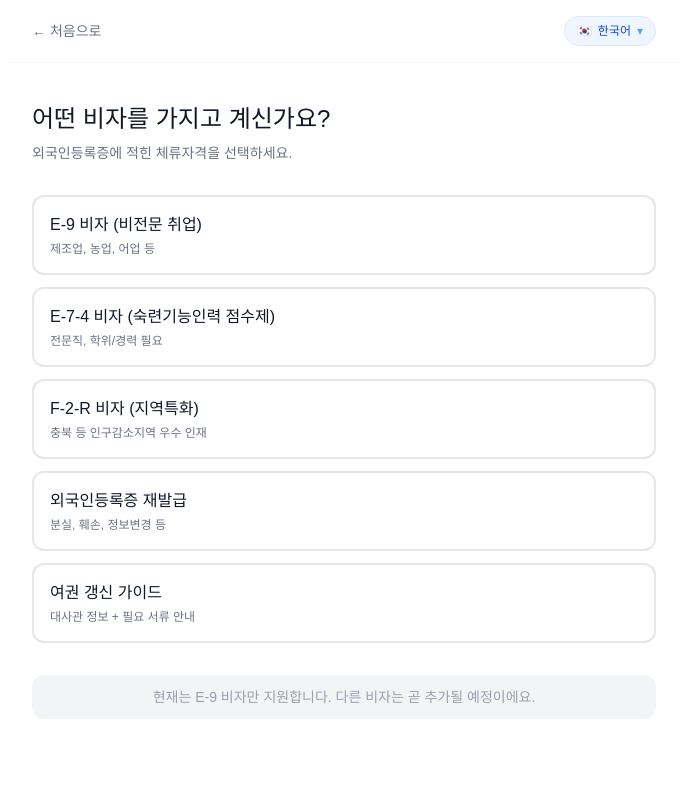
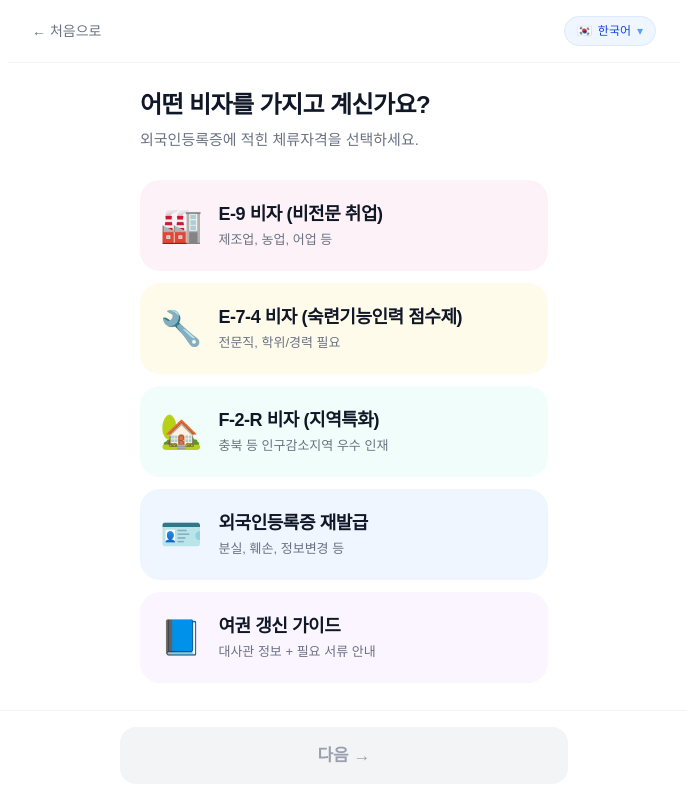
Before and after one commit to leesoyeol1213-glitch/immigration-helper, a Next.js app: page /start in a window 1280 px wide. Shown: the whole page, without its empty margins (296-983 px from the left). Built offline with nearby package versions, Linux system fonts and the light colour scheme.

Commit message:
design: /start 비자 선택 컨셉 C 적용 (큰 카드 + 파스텔 아이콘 + 하단 고정 버튼)

```diff
--- a/app/start/page.tsx
+++ b/app/start/page.tsx
@@ -10,67 +10,74 @@ export default function StartPage() {
   const [visa, setVisa] = useState<string>("");
 
   const visaOptions = [
-  { value: "E-9", label: TEXTS.visaE9Label[lang], desc: TEXTS.visaE9Desc[lang] },
-  { value: "E-7-4", label: TEXTS.visaE7Label[lang], desc: TEXTS.visaE7Desc[lang] },
-  { value: "F-2-R", label: TEXTS.visaF2RLabel[lang], desc: TEXTS.visaF2RDesc[lang] },
-  { value: "reissue", label: TEXTS.reissueLabel[lang], desc: TEXTS.reissueDesc[lang] },
-  { value: "passport", label: TEXTS.passportLabel[lang], desc: TEXTS.passportDesc[lang] },
+    { value: "E-9", label: TEXTS.visaE9Label[lang], desc: TEXTS.visaE9Desc[lang], icon: "🏭", bg: "bg-pink-50", ring: "ring-pink-300" },
+    { value: "E-7-4", label: TEXTS.visaE7Label[lang], desc: TEXTS.visaE7Desc[lang], icon: "🔧", bg: "bg-amber-50", ring: "ring-amber-300" },
+    { value: "F-2-R", label: TEXTS.visaF2RLabel[lang], desc: TEXTS.visaF2RDesc[lang], icon: "🏡", bg: "bg-teal-50", ring: "ring-teal-300" },
+    { value: "reissue", label: TEXTS.reissueLabel[lang], desc: TEXTS.reissueDesc[lang], icon: "🪪", bg: "bg-blue-50", ring: "ring-blue-300" },
+    { value: "passport", label: TEXTS.passportLabel[lang], desc: TEXTS.passportDesc[lang], icon: "📘", bg: "bg-purple-50", ring: "ring-purple-300" },
   ];
+
+  const getNextHref = () => {
+    if (visa === "E-9" || visa === "E-7-4" || visa === "F-2-R") return "/start/step2";
+    if (visa === "reissue") return "/start/reissue";
+    if (visa === "passport") return "/start/passport";
+    return null;
+  };
+  const nextHref = getNextHref();
 
   return (
     <main className="min-h-screen bg-white">
       <LanguageHeader backHref="/" backLabel={TEXTS.back[lang]} />
 
-      <section className="max-w-2xl mx-auto px-6 py-10">
-        <h1 className="text-2xl font-medium text-gray-900 mb-2">{TEXTS.visaTitle[lang]}</h1>
-        <p className="text-sm text-gray-500 mb-8">{TEXTS.visaSub[lang]}</p>
+      <section className="max-w-md mx-auto px-5 pt-6 pb-28">
+        <h1 className="text-[24px] font-extrabold text-gray-900 tracking-tight mb-1.5">{TEXTS.visaTitle[lang]}</h1>
+        <p className="text-[15px] text-gray-500 font-medium mb-7">{TEXTS.visaSub[lang]}</p>
 
         <div className="space-y-3">
-          {visaOptions.map((option) => (
-            <button key={option.value} onClick={() => {
+          {visaOptions.map((option) => {
+            const selected = visa === option.value;
+            return (
+              <button
+                key={option.value}
+                onClick={() => {
                   setVisa(option.value);
                   localStorage.setItem("answer_visa", option.value);
                 }}
-              className={`w-full p-4 rounded-xl border-2 text-left transition-all ${
-                visa === option.value ? "border-blue-700 bg-blue-50" : "border-gray-200 hover:border-blue-300"
-              }`}>
-              <div className="flex items-center justify-between">
-                <div>
-                  <p className="font-medium text-gray-900">{option.label}</p>
-                  <p className="text-xs text-gray-500 mt-1">{option.desc}</p>
+                className={`w-full ${option.bg} rounded-[20px] p-5 text-left transition-all flex items-center gap-4 ${
+                  selected ? `ring-2 ${option.ring} scale-[1.01]` : "hover:scale-[1.01]"
+                }`}
+              >
+                <span className="text-[34px] flex-shrink-0">{option.icon}</span>
+                <div className="flex-1">
+                  <p className="text-[18px] font-extrabold text-gray-900 tracking-tight">{option.label}</p>
+                  <p className="text-[13px] text-gray-500 font-medium mt-0.5">{option.desc}</p>
                 </div>
-                {visa === option.value && <span className="text-blue-700 text-lg">✓</span>}
+                {selected && (
+                  <span className="flex-shrink-0 w-7 h-7 rounded-full bg-blue-700 text-white flex items-center justify-center text-base font-bold">✓</span>
+                )}
+              </button>
+            );
+          })}
         </div>
-            </button>
-          ))}
-        </div>
+      </section>
 
-        <div className="mt-8">
-     {(visa === "E-9" || visa === "E-7-4" || visa === "F-2-R") ? (
-  <Link href="/start/step2" className="w-full inline-block text-center px-6 py-3 rounded-xl font-medium text-sm bg-blue-700 text-white hover:bg-blue-800 transition-colors">
-    {TEXTS.next[lang]}
-  </Link>
-) : visa === "reissue" ? (
-  <Link href="/start/reissue" className="w-full inline-block text-center px-6 py-3 rounded-xl font-medium text-sm bg-blue-700 text-white hover:bg-blue-800 transition-colors">
-    {TEXTS.next[lang]}
-  </Link>
-) : visa === "passport" ? (
-  <Link href="/start/passport" className="w-full inline-block text-center px-6 py-3 rounded-xl font-medium text-sm bg-blue-700 text-white hover:bg-blue-800 transition-colors">
+      {/* 하단 고정 다음 버튼 */}
+      <div className="fixed bottom-0 left-0 right-0 bg-white border-t border-gray-100 px-5 py-4">
+        <div className="max-w-md mx-auto">
+          {nextHref ? (
+            <Link
+              href={nextHref}
+              className="block w-full text-center py-4 rounded-2xl text-[17px] font-extrabold bg-blue-700 text-white hover:bg-blue-800 transition-colors"
+            >
               {TEXTS.next[lang]}
             </Link>
           ) : (
-  <button disabled className="w-full px-6 py-3 rounded-xl font-medium text-sm bg-gray-100 text-gray-400 cursor-not-allowed">
-    {TEXTS.visaOtherWarn[lang]}
+            <button disabled className="w-full py-4 rounded-2xl text-[17px] font-extrabold bg-gray-100 text-gray-400 cursor-not-allowed">
+              {TEXTS.next[lang]}
             </button>
           )}
         </div>
-
-        {visa === "other" && (
-          <div className="mt-4 p-3 bg-amber-50 border border-amber-100 rounded-lg">
-            <p className="text-xs text-amber-800">{TEXTS.visaOtherWarn[lang]}</p>
       </div>
-        )}
-      </section>
     </main>
   );
 }
```
Lines whose indentation alone changed are shown as unchanged.
